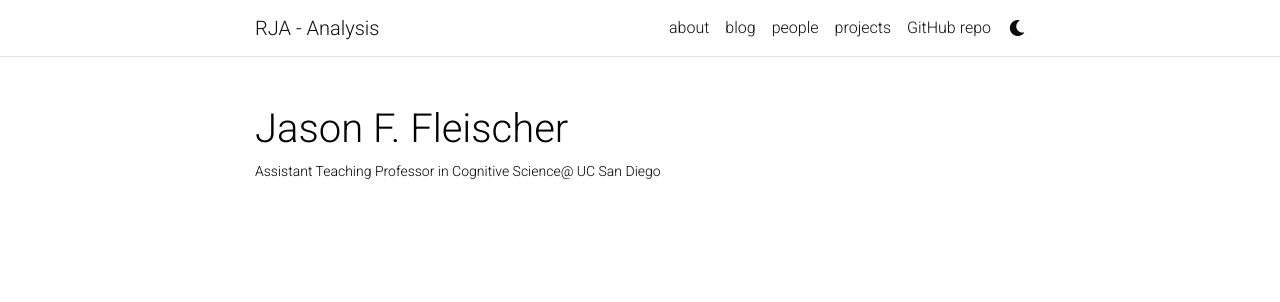
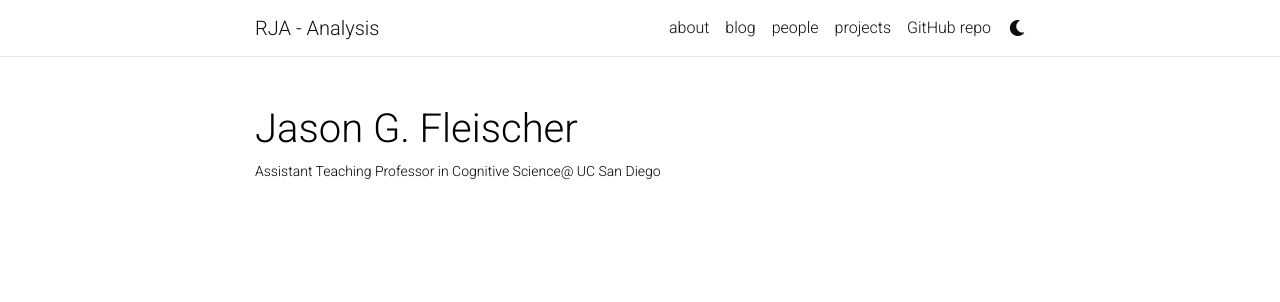
Before and after one commit to FleischerResearchLab/CRJA-analysis, a Jekyll site: the page built from _people/Jason.md, in a window 1280 px wide. Shown: the top 302 px of the page. Built offline with Jekyll 4.4.1, drawn with Linux system fonts in a browser that asks for light colours; comment, search, counter and statistics services are not loaded; a style sheet for code colours, icons or effects is not loaded.

```diff
--- a/_people/Jason.md
+++ b/_people/Jason.md
@@ -1,6 +1,6 @@
 ---
 layout: page
-title: Jason F. Fleischer
+title: Jason G. Fleischer
 description: Assistant Teaching Professor in Cognitive Science@ UC San Diego
 img: /assets/img/Jason.jpg
 importance: 2
```
